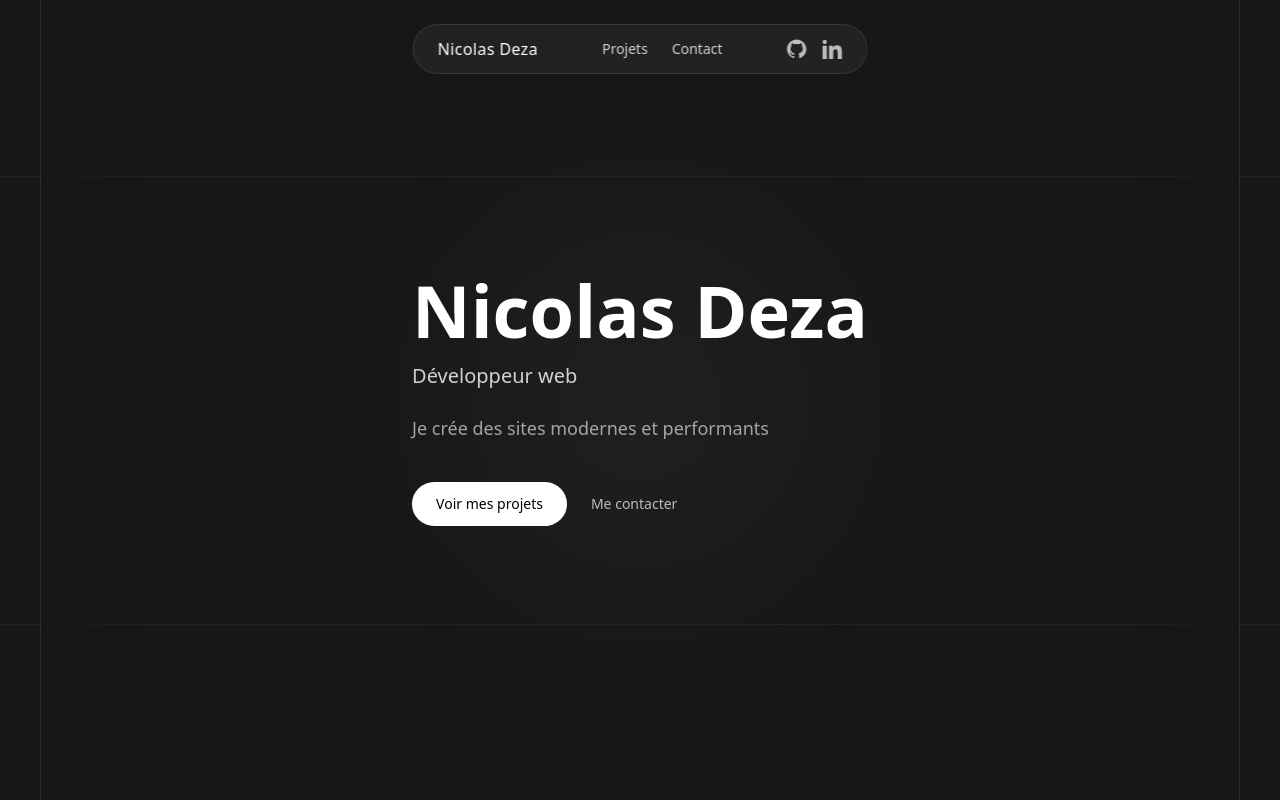
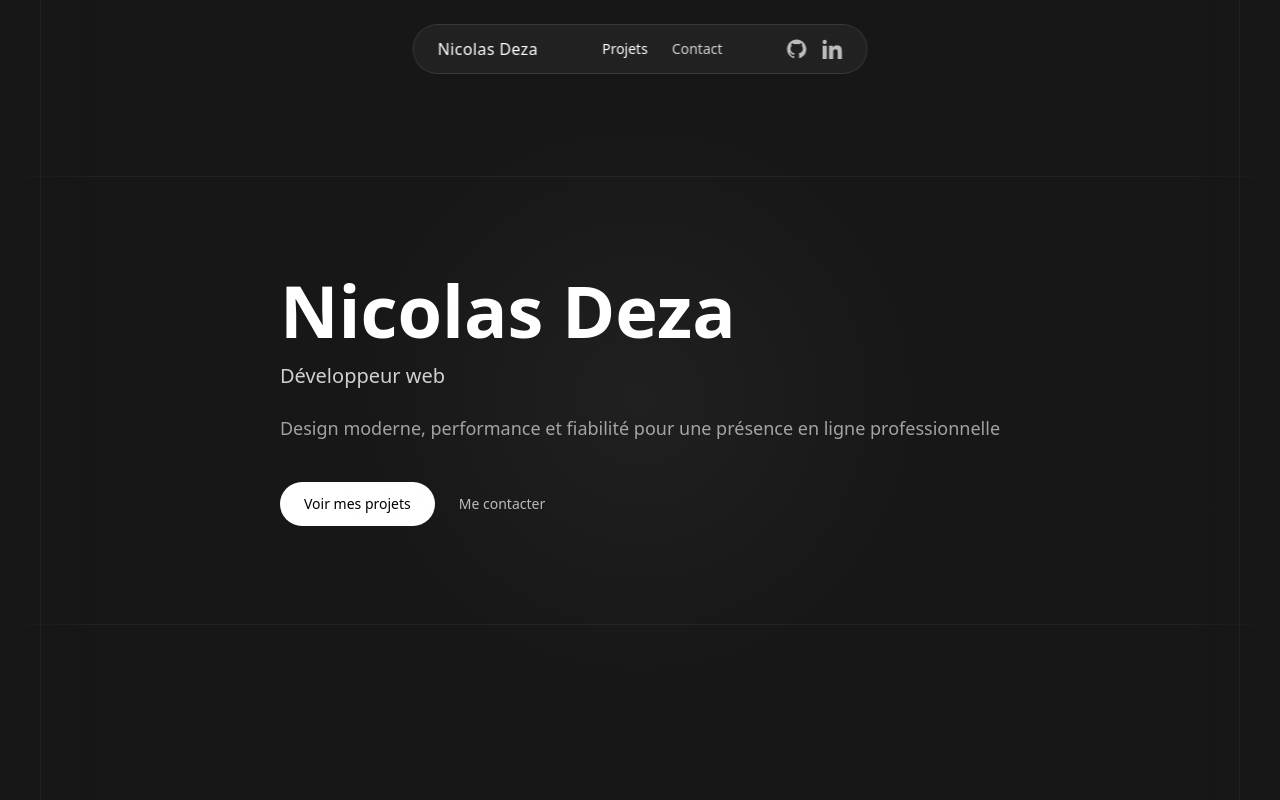
Before and after one commit to NicolasDeza/portfolio, a Nuxt app: page / in a window 1280 px wide. Shown: the top 800 px of the page. Built offline with nearby package versions, Linux system fonts and the light colour scheme; a web font is replaced by a local one.

Commit message:
Section à propos

```diff
--- /dev/null
+++ b/app/components/AboutSection.vue
@@ -0,0 +1,32 @@
+<script setup lang="ts"></script>
+
+<template>
+  <template>
+    <section class="pb-24 sm:pb-32">
+      <div class="w-full mx-auto px-8 sm:px-0">
+        <h2
+          class="text-center mb-4 sm:mb-8 text-3xl sm:text-4xl pb-10 sm:pb-14 font-medium tracking-tight"
+        >
+          À propos de moi
+        </h2>
+
+        <div
+          class="rounded-2xl bg-white/[0.02] backdrop-blur-sm border border-white/10 px-6 sm:px-8 py-6 sm:py-8"
+        >
+          <p class="text-lg text-white/80 leading-relaxed mb-6">
+            Diplômé d’un BES en Développement Web, je conçois des sites et
+            interfaces modernes, performants et durables, en m’appuyant sur des
+            technologies actuelles et un code propre.
+          </p>
+
+          <p class="text-white/60 leading-relaxed">
+            Basé en Belgique, j’accompagne des indépendants et petites
+            structures dans la création de solutions web sur mesure, avec une
+            approche orientée clarté, expérience utilisateur et fiabilité sur le
+            long terme.
+          </p>
+        </div>
+      </div>
+    </section>
+  </template>
+</template>
--- a/app/components/header.vue
+++ b/app/components/header.vue
@@ -18,6 +18,10 @@ const goToHome = (e: Event) => {
     window.scrollTo({ top: 0, behavior: "smooth" });
   }
 };
+
+// Vérifier si on est sur la page d'accueil
+const isHomePage = computed(() => route.path === "/");
+const isContactPage = computed(() => route.path === "/contact");
 </script>
 
 <template>
@@ -36,10 +40,22 @@ const goToHome = (e: Event) => {
 
       <!-- Center: Nav Desktop -->
       <nav class="hidden md:flex items-center gap-6 text-sm text-white/80">
-        <NuxtLink to="/#projects" class="hover:text-white transition">
+        <NuxtLink
+          to="/#projects"
+          :class="[
+            'hover:text-white transition',
+            isHomePage ? 'text-white' : '',
+          ]"
+        >
           Projets
         </NuxtLink>
-        <NuxtLink to="/contact" class="hover:text-white transition">
+        <NuxtLink
+          to="/contact"
+          :class="[
+            'hover:text-white transition',
+            isContactPage ? 'text-white' : '',
+          ]"
+        >
           Contact
         </NuxtLink>
       </nav>
@@ -141,14 +157,20 @@ const goToHome = (e: Event) => {
       >
         <NuxtLink
           to="/#projects"
-          class="text-white/80 hover:text-white transition py-2"
+          :class="[
+            'hover:text-white transition py-2',
+            isHomePage ? 'text-white' : 'text-white/80',
+          ]"
           @click="closeMenu"
         >
           Projets
         </NuxtLink>
         <NuxtLink
           to="/contact"
-          class="text-white/80 hover:text-white transition py-2"
+          :class="[
+            'hover:text-white transition py-2',
+            isContactPage ? 'text-white' : 'text-white/80',
+          ]"
           @click="closeMenu"
         >
           Contact
--- a/app/components/hero.vue
+++ b/app/components/hero.vue
@@ -30,7 +30,10 @@ onMounted(async () => {
 </script>
 
 <template>
-  <section id="hero" class="min-h-[100dvh] flex items-center pt-12 sm:pt-0">
+  <section
+    id="hero"
+    class="min-h-[100dvh] flex items-center px-4 pt-12 sm:pt-0"
+  >
     <div class="w-full flex justify-center">
       <!-- Bloc centré dans le wrapper -->
       <div class="max-w-3xl">
@@ -46,16 +49,17 @@ onMounted(async () => {
         </p>
 
         <p :ref="setItemRef" class="animate-item mt-6 text-lg text-white/60">
-          Je crée des sites modernes et performants
+          Design moderne, performance et fiabilité pour une présence en ligne
+          professionnelle
         </p>
 
         <div
           :ref="setItemRef"
-          class="animate-item mt-10 flex items-center gap-6"
+          class="animate-item mt-10 flex flex-col sm:flex-row items-center gap-8 sm:gap-6"
         >
           <a
             href="#projects"
-            class="inline-flex items-center justify-center px-6 py-3 rounded-full bg-white text-black text-sm font-medium hover:bg-white/90 transition"
+            class="inline-flex items-center justify-center px-6 py-3 rounded-full bg-white text-black text-sm font-medium hover:bg-white/90 transition w-full sm:w-auto"
           >
             Voir mes projets
           </a>
--- a/app/layouts/default.vue
+++ b/app/layouts/default.vue
@@ -16,7 +16,7 @@
 
     <!-- Wrapper -->
     <div
-      class="w-full max-w-[1200px] mx-auto px-4 sm:px-6 lg:px-8 sm:border-x border-white/10 flex-1 relative z-10"
+      class="w-full max-w-[1200px] mx-auto px-4 sm:px-6 lg:px-8 sm:border-x border-white/10 flex-1"
     >
       <main class="flex flex-col h-full">
         <slot />
--- a/app/pages/index.vue
+++ b/app/pages/index.vue
@@ -38,4 +38,5 @@ import ProjectCard from "~/components/projects/ProjectCard.vue";
     />
   </section>
   <StackCarousel />
+  <AboutSection />
 </template>
```
